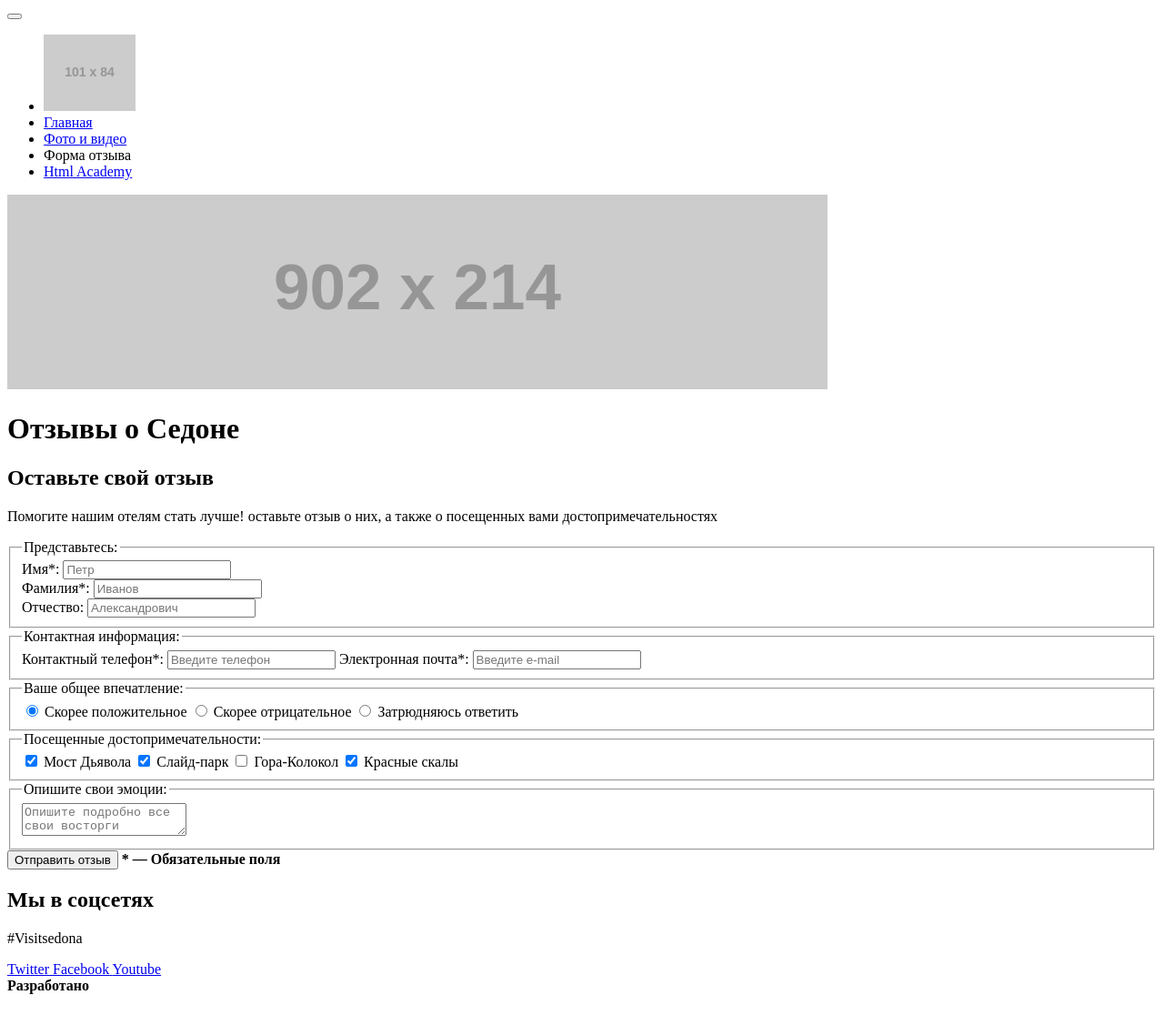
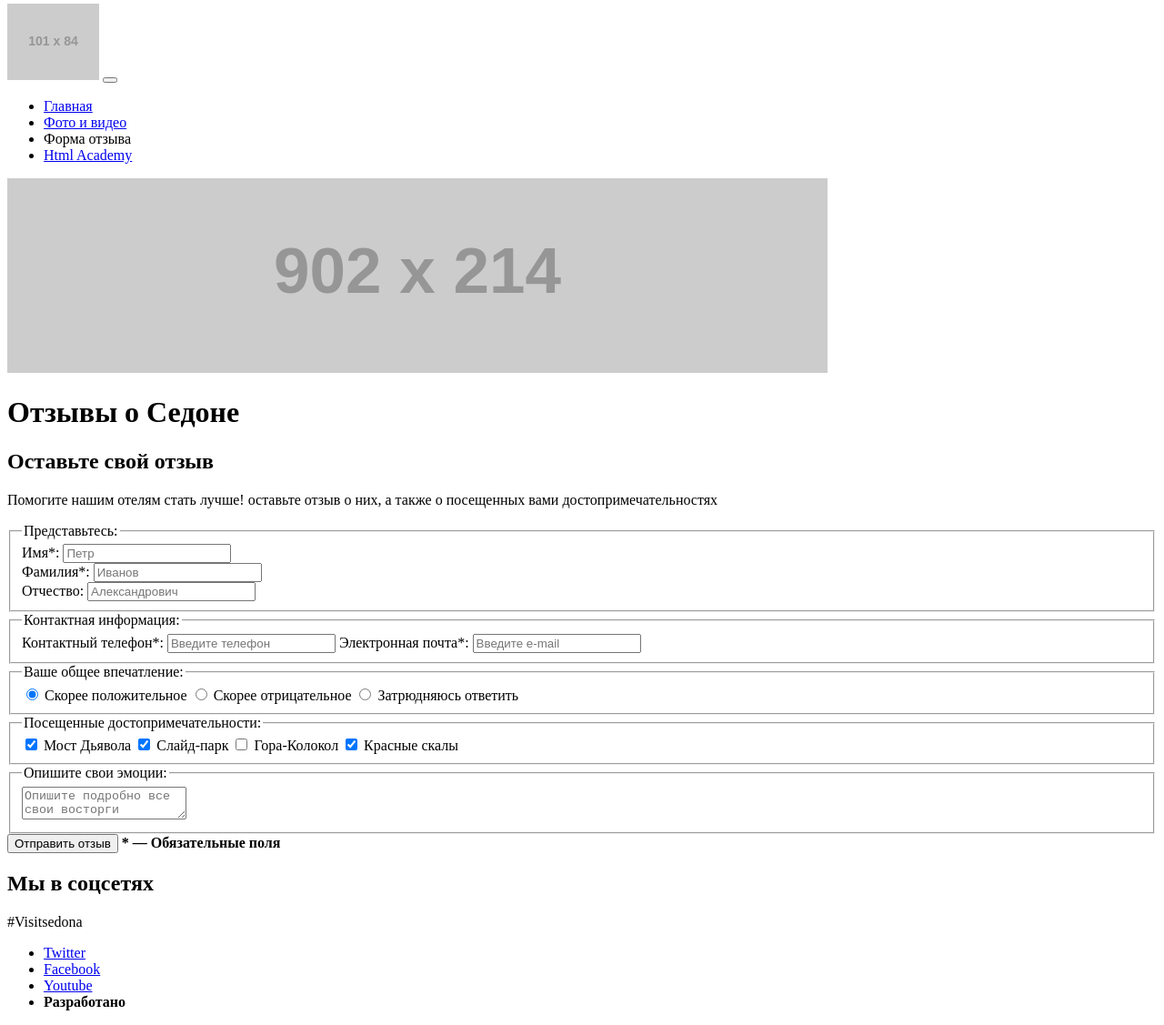
Before and after one commit to elsewenhear/1402655-sedona-23, a plain HTML site: page source/form.html in a window 1280 px wide. Shown: the part 4-1131 px from the top of the page at 91% size. Before the commit the page ends 1105 px from the top, so only its background shows below. Drawn offline with Linux system fonts and the light colour scheme; placeholder pictures from the web are drawn by us.

Commit message:
Внез правки наставника

```diff
--- a/source/form.html
+++ b/source/form.html
@@ -2,33 +2,32 @@
 <html lang="ru">
 <head>
   <meta charset="UTF-8">
+  <title>Седона</title>
 </head>
 <body>
   <header class="main-header">
     <nav class="main-header__nav main-nav">
+      <a class="main-nav__item-link">
+        <picture>
+          <img class="main-nav__item-logo" src="http://placehold.it/101x84" alt="Логотип Седона" width="101" height="84">
+        </picture>
+      </a>
       <button class="main-nav__button hamburger" type="button">
       </button>
       <ul class="main-nav__list site-nav">
-          <li class="site-nav__item">
-            <a class="site-nav__item-link">
-              <picture>
-                <img class="site-nav__item-logo" src="http://placehold.it/101x84" alt="Логотип Седона" width="101" height="84">
-              </picture>
-            </a>
-          </li>
         <li class="site-nav__item"><a class="site-nav__item-link" href="index.html">Главная</a></li>
         <li class="site-nav__item"><a class="site-nav__item-link" href="catalog.html">Фото и видео</a></li>
         <li class="site-nav__item"><a class="site-nav__item-link">Форма отзыва</a></li>
-          <li class="site-nav__item"><a class="site-nav__item-link" href="#">Html Academy</a></li>
+        <li class="site-nav__item"><a class="site-nav__item-link" href="https://htmlacademy.ru">Html Academy</a></li>
       </ul>
-          <section class="main-header__promo promo promo--banner">
+    </nav>
+  </header>
+  <main class="main-content">
+    <section class="main-content__promo promo promo--banner">
       <div class="promo__title promo__title--banner">
         <img class="promo__image" src="http://placehold.it/902x214" width="902" height="214" alt="Sedona">
       </div>
     </section>
-      </nav>
-  </header>
-  <main class="main-content">
     <h1 class="visually-hidden">Отзывы о Седоне</h1>
       <section class="reviews">
         <h2 class="reviews__header">Оставьте свой отзыв</h2>
@@ -68,7 +67,7 @@
             <fieldset class="form__fieldset">
               <legend class="form__topic form__topic--impression">Ваше общее впечатление:</legend>
                 <label for="form__impression-god">
-                  <input class="visually-hidden" type="radio" name="impression" value="good" id="form__impression-good" checked>
+                  <input class="visually-hidden" type="radio" name="impression" value="good" id="form__impression-god" checked>
                   <span class="checkbox-indicator"></span>Скорее положительное
                 </label>
                 <label for="form__impression-bad">
@@ -114,20 +113,30 @@
     <section class="social">
       <h2 class="visually-hidden">Mы в соцсетях</h2>
       <p class="social__tag">#Visitsedona</p>
+      <ul class="social-nav">
+        <li class="social-nav__item">
           <a class="social__link social__link--tw" href="#">
             <span class="visually-hidden">Twitter</span>
           </a>
+        </li>
+        <li class="social-nav__item">
           <a class="social__link social__link--fb" href="#">
             <span class="visually-hidden">Facebook</span>
           </a>
+        </li>
+        <li class="social-nav__item">
           <a class="social__link social__link--you" href="#">
             <span class="visually-hidden">Youtube</span>
           </a>
+        </li>
+        <li class="social-nav__item">
           <div class="copyright">
             <b class="copyright__dev">Разработано</b>
             <a class="copyright__logo" href="#">
             </a>
           </div>
+        </li>
+      </ul>
     </section>
   </footer>
 </body>
```
Also changed, not shown: source/catalog.html (+27 -17 lines), source/index.html (+25 -17 lines). Lines whose indentation alone changed are shown as unchanged.
